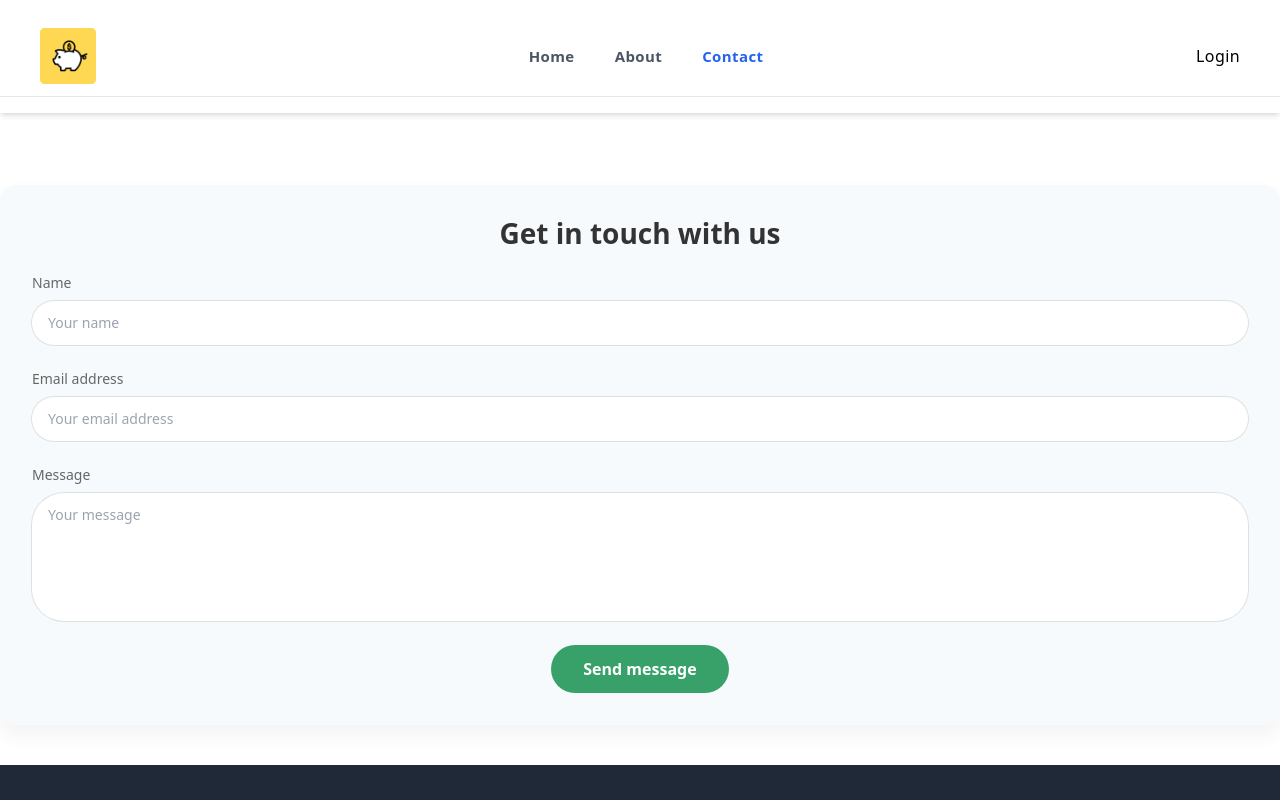
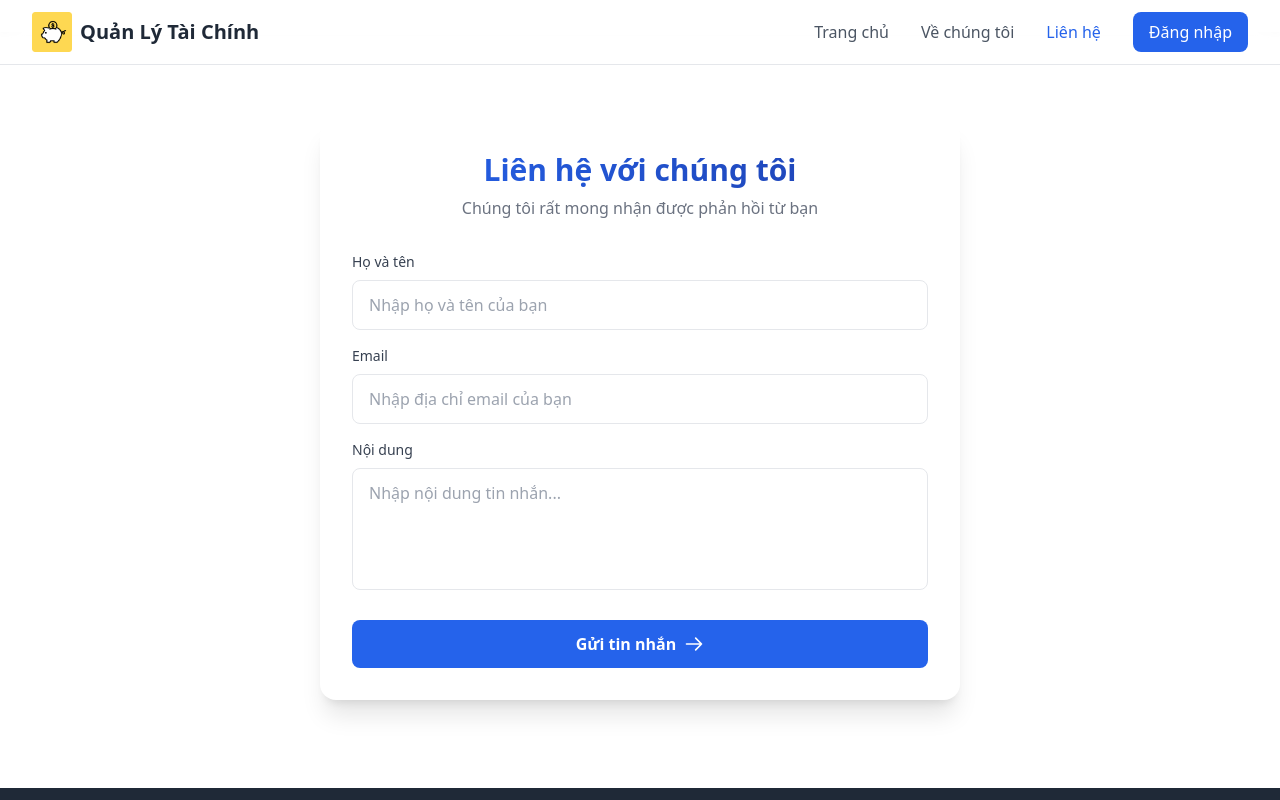
Before and after one commit to tamthong1115/FinanceTracker, a React (Vite) app in the folder frontend-finance-tracker/: page /contact in a window 1280 px wide. Shown: the top 800 px of the page. Built offline with nearby package versions, Linux system fonts and the light colour scheme.

Commit message:
style(ContactForm): enhance UI with improved layout, styling, and localization

```diff
--- a/frontend-finance-tracker/src/components/public-pages/ContactForm/ContactForm.tsx
+++ b/frontend-finance-tracker/src/components/public-pages/ContactForm/ContactForm.tsx
@@ -1,78 +1,74 @@
 const ContactForm = () => {
   return (
-    <div className="contact-form bg-gray-100 p-8 rounded-lg mt-8">
-      <h2 className="contact-form__title text-2xl font-bold mb-4">
-        Get in touch with us
+    <div className="max-w-2xl mx-auto px-4 py-12">
+      <div className="bg-white rounded-2xl shadow-xl p-8 space-y-8">
+        <div className="text-center space-y-2">
+          <h2 className="text-3xl font-bold bg-gradient-to-r from-blue-600 to-blue-800 bg-clip-text text-transparent">
+            Liên hệ với chúng tôi
           </h2>
-      <form name="get_in_touch" method="post" noValidate>
-        <div className="form-group mb-4">
-          <div className="form-control">
-            <label
-              htmlFor="name"
-              className="block text-sm font-medium text-gray-700"
-            >
-              Name
+          <p className="text-gray-500">Chúng tôi rất mong nhận được phản hồi từ bạn</p>
+        </div>
+
+        <form className="space-y-6">
+          <div className="space-y-4">
+            <div>
+              <label className="text-sm font-medium text-gray-700 block mb-2">
+                Họ và tên
               </label>
               <input
                 type="text"
-              id="get_in_touch_name"
-              name="get_in_touch[name]"
                 required
-              className="form-control__input mt-1 block w-full border border-gray-300 rounded-md shadow-sm focus:ring-indigo-500 focus:border-indigo-500 sm:text-sm"
-              aria-describedby="name"
-              placeholder="Your name"
+                className="w-full px-4 py-3 rounded-lg border border-gray-200 focus:border-blue-500 focus:ring-2 focus:ring-blue-500 focus:ring-opacity-20 transition-colors duration-200"
+                placeholder="Nhập họ và tên của bạn"
               />
             </div>
-        </div>
 
-        <div className="form-group mb-4">
-          <div className="form-control">
-            <label
-              htmlFor="email"
-              className="block text-sm font-medium text-gray-700"
-            >
-              Email address
+            <div>
+              <label className="text-sm font-medium text-gray-700 block mb-2">
+                Email
               </label>
               <input
                 type="email"
-              id="get_in_touch_email"
-              name="get_in_touch[email]"
                 required
-              className="form-control__input mt-1 block w-full border border-gray-300 rounded-md shadow-sm focus:ring-indigo-500 focus:border-indigo-500 sm:text-sm"
-              placeholder="Your email address"
+                className="w-full px-4 py-3 rounded-lg border border-gray-200 focus:border-blue-500 focus:ring-2 focus:ring-blue-500 focus:ring-opacity-20 transition-colors duration-200"
+                placeholder="Nhập địa chỉ email của bạn"
               />
             </div>
-        </div>
 
-        <div className="form-group mb-4">
-          <div className="form-control">
-            <label
-              htmlFor="message"
-              className="block text-sm font-medium text-gray-700"
-            >
-              Message
+            <div>
+              <label className="text-sm font-medium text-gray-700 block mb-2">
+                Nội dung
               </label>
               <textarea
-              id="get_in_touch_message"
-              name="get_in_touch[message]"
                 required
-              className="form-control__textarea mt-1 block w-full border border-gray-300 rounded-md shadow-sm focus:ring-indigo-500 focus:border-indigo-500 sm:text-sm"
-              placeholder="Your message"
+                rows={4}
+                className="w-full px-4 py-3 rounded-lg border border-gray-200 focus:border-blue-500 focus:ring-2 focus:ring-blue-500 focus:ring-opacity-20 transition-colors duration-200 resize-none"
+                placeholder="Nhập nội dung tin nhắn..."
               ></textarea>
             </div>
           </div>
 
-        <div className="d-flex w-100 justify-content-center">
           <button
             type="submit"
-            id="get_in_touch_send"
-            name="get_in_touch[send]"
-            className="button button--primary bg-blue-500 hover:bg-blue-700 text-white font-bold py-2 px-4 rounded"
+            className="w-full bg-blue-600 hover:bg-blue-700 text-white font-semibold py-3 px-6 rounded-lg transition-colors duration-200 flex items-center justify-center space-x-2 focus:ring-2 focus:ring-blue-500 focus:ring-opacity-50"
           >
-            Send message
+            <span>Gửi tin nhắn</span>
+            <svg
+              className="w-5 h-5"
+              fill="none"
+              stroke="currentColor"
+              viewBox="0 0 24 24"
+            >
+              <path
+                strokeLinecap="round"
+                strokeLinejoin="round"
+                strokeWidth="2"
+                d="M14 5l7 7m0 0l-7 7m7-7H3"
+              />
+            </svg>
           </button>
+        </form>
       </div>
-      </form>
     </div>
   );
 };
--- a/frontend-finance-tracker/src/components/public-pages/Header/Header.tsx
+++ b/frontend-finance-tracker/src/components/public-pages/Header/Header.tsx
@@ -4,112 +4,131 @@
 const Header = () => {
   const [menuOpen, setMenuOpen] = useState(false);
   const location = useLocation();
-
-  const handleToggleMenu = () => {
-    setMenuOpen(!menuOpen);
-  };
-
-  // Helper function to determine if link is active
   const isActive = (path: string) => location.pathname === path;
 
+  const navItems = [
+    { path: "/", label: "Trang chủ" },
+    { path: "/about-us", label: "Về chúng tôi" },
+    { path: "/contact", label: "Liên hệ" },
+  ];
+
   return (
-    <header className="flex border-b bg-white font-sans min-h-[70px] tracking-wide relative z-50">
-      <div className="flex flex-wrap items-center justify-between px-10 py-3 gap-4 w-full">
-        <Link to="/">
-          <img src="icon.png" alt="logo" className="w-14" />
-        </Link>
+    <header className="fixed top-0 left-0 right-0 bg-white/80 backdrop-blur-md border-b border-gray-200 z-50">
+      <div className="max-w-7xl mx-auto px-4 sm:px-6 lg:px-8">
+        <div className="flex items-center justify-between h-16">
+          <Link to="/" className="flex items-center">
+            <img src="icon.png" alt="logo" className="w-10 h-10" />
+            <span className="ml-2 text-xl font-bold text-gray-800">Quản Lý Tài Chính</span>
+          </Link>
 
-        <div
-          className={`${
-            menuOpen ? "block" : "hidden"
-          } lg:!block max-lg:before:fixed max-lg:before:bg-black max-lg:before:opacity-50 max-lg:before:inset-0 max-lg:before:z-50`}
-        >
+          <nav className="hidden md:flex items-center space-x-8">
+            {navItems.map(({ path, label }) => (
+              <Link
+                key={path}
+                to={path}
+                className={`font-medium transition-colors duration-200 ${
+                  isActive(path)
+                    ? "text-blue-600"
+                    : "text-gray-600 hover:text-blue-600"
+                }`}
+              >
+                {label}
+              </Link>
+            ))}
+
+            <Link
+              to="/login"
+              className="px-4 py-2 rounded-lg bg-blue-600 text-white font-medium hover:bg-blue-700 transition-colors duration-200"
+            >
+              Đăng nhập
+            </Link>
+          </nav>
+
           <button
-            onClick={handleToggleMenu}
-            className="lg:hidden fixed top-2 right-4 z-[100] rounded-full bg-white p-3"
+            onClick={() => setMenuOpen(!menuOpen)}
+            className="md:hidden p-2 rounded-lg hover:bg-gray-100"
           >
             <svg
-              xmlns="http://www.w3.org/2000/svg"
-              className="w-4 fill-black"
-              viewBox="0 0 320.591 320.591"
+              className="w-6 h-6"
+              fill="none"
+              stroke="currentColor"
+              viewBox="0 0 24 24"
             >
-              <path
-                d="M30.391 318.583a30.37 30.37 0 0 1-21.56-7.288c-11.774-11.844-11.774-30.973 0-42.817L266.643 10.665c12.246-11.459 31.462-10.822 42.921 1.424 10.362 11.074 10.966 28.095 1.414 39.875L51.647 311.295a30.366 30.366 0 0 1-21.256 7.288z"
-                data-original="#000000"
-              ></path>
-              <path
-                d="M287.9 318.583a30.37 30.37 0 0 1-21.257-8.806L8.83 51.963C-2.078 39.225-.595 20.055 12.143 9.146c11.369-9.736 28.136-9.736 39.504 0l259.331 257.813c12.243 11.462 12.876 30.679 1.414 42.922-.456.487-.927.958-1.414 1.414a30.368 30.368 0 0 1-23.078 7.288z"
-                data-original="#000000"
-              ></path>
-            </svg>
-          </button>
-
-          <ul className="lg:flex lg:gap-x-10 max-lg:space-y-3 max-lg:fixed max-lg:bg-white max-lg:w-1/2 max-lg:min-w-[300px] max-lg:top-0 max-lg:left-0 max-lg:p-6 max-lg:h-full max-lg:shadow-md max-lg:overflow-auto z-50">
-            <li className="mb-6 hidden max-lg:block">
-              <a href="javascript:void(0)">
-                <img src="icon.png" alt="logo" className="w-36" />
-              </a>
-            </li>
-            <li className="max-lg:border-b max-lg:py-3">
-              <Link
-                to="/"
-                className={`text-[15px] font-bold block ${
-                  isActive('/')
-                    ? 'text-blue-600'
-                    : 'text-gray-600 hover:text-blue-600'
-                }`}
-              >
-                Home
-              </Link>
-            </li>
-            <li className="max-lg:border-b max-lg:py-3">
-              <Link
-                to="/about-us"
-                className={`text-[15px] font-bold block ${
-                  isActive('/about-us')
-                    ? 'text-blue-600'
-                    : 'text-gray-600 hover:text-blue-600'
-                }`}
-              >
-                About
-              </Link>
-            </li>
-            <li className="max-lg:border-b max-lg:py-3">
-              <Link
-                to="/contact"
-                className={`text-[15px] font-bold block ${
-                  isActive('/contact')
-                    ? 'text-blue-600'
-                    : 'text-gray-600 hover:text-blue-600'
-                }`}
-              >
-                Contact
-              </Link>
-            </li>
-          </ul>
-        </div>
-
-        <div className="flex items-center space-x-8 max-lg:ml-auto">
-          {/* login and register */}
-          <Link to="/login" className="btn">
-            Login
-          </Link>
-
-          <button onClick={handleToggleMenu} className={"lg:hidden"}>
-            <svg
-              className="w-7 h-7"
-              fill="#000"
-              viewBox="0 0 20 20"
-              xmlns="http://www.w3.org/2000/svg"
-            >
-              <path
-                fillRule="evenodd"
-                d="M3 5a1 1 0 011-1h12a1 1 0 110 2H4a1 1 0 01-1-1zM3 10a1 1 0 011-1h12a1 1 0 110 2H4a1 1 0 01-1-1zM3 15a1 1 0 011-1h12a1 1 0 110 2H4a1 1 0 01-1-1z"
-                clipRule="evenodd"
-              ></path>
+              {menuOpen ? (
+                <path
+                  strokeLinecap="round"
+                  strokeLinejoin="round"
+                  strokeWidth={2}
+                  d="M6 18L18 6M6 6l12 12"
+                />
+              ) : (
+                <path
+                  strokeLinecap="round"
+                  strokeLinejoin="round"
+                  strokeWidth={2}
+                  d="M4 6h16M4 12h16M4 18h16"
+                />
+              )}
             </svg>
           </button>
         </div>
+      </div>
+
+      {/* Mobile menu */}
+      <div
+        className={`md:hidden ${
+          menuOpen ? "block" : "hidden"
+        } fixed inset-0 z-50`}
+      >
+        <div className="fixed inset-0 bg-black/50" onClick={() => setMenuOpen(false)} />
+        <nav className="fixed top-0 right-0 bottom-0 w-64 bg-white p-6 overflow-y-auto">
+          <div className="flex items-center justify-between mb-8">
+            <img src="icon.png" alt="logo" className="w-8 h-8" />
+            <button
+              onClick={() => setMenuOpen(false)}
+              className="p-2 rounded-lg hover:bg-gray-100"
+            >
+              <svg
+                className="w-6 h-6"
+                fill="none"
+                stroke="currentColor"
+                viewBox="0 0 24 24"
+              >
+                <path
+                  strokeLinecap="round"
+                  strokeLinejoin="round"
+                  strokeWidth={2}
+                  d="M6 18L18 6M6 6l12 12"
+                />
+              </svg>
+            </button>
+          </div>
+
+          <div className="space-y-4">
+            {navItems.map(({ path, label }) => (
+              <Link
+                key={path}
+                to={path}
+                onClick={() => setMenuOpen(false)}
+                className={`block py-2 font-medium ${
+                  isActive(path)
+                    ? "text-blue-600"
+                    : "text-gray-600 hover:text-blue-600"
+                }`}
+              >
+                {label}
+              </Link>
+            ))}
+
+            <Link
+              to="/login"
+              onClick={() => setMenuOpen(false)}
+              className="block w-full px-4 py-2 text-center rounded-lg bg-blue-600 text-white font-medium hover:bg-blue-700 transition-colors duration-200"
+            >
+              Đăng nhập
+            </Link>
+          </div>
+        </nav>
       </div>
     </header>
   );
```
Lines whose indentation alone changed are shown as unchanged.
